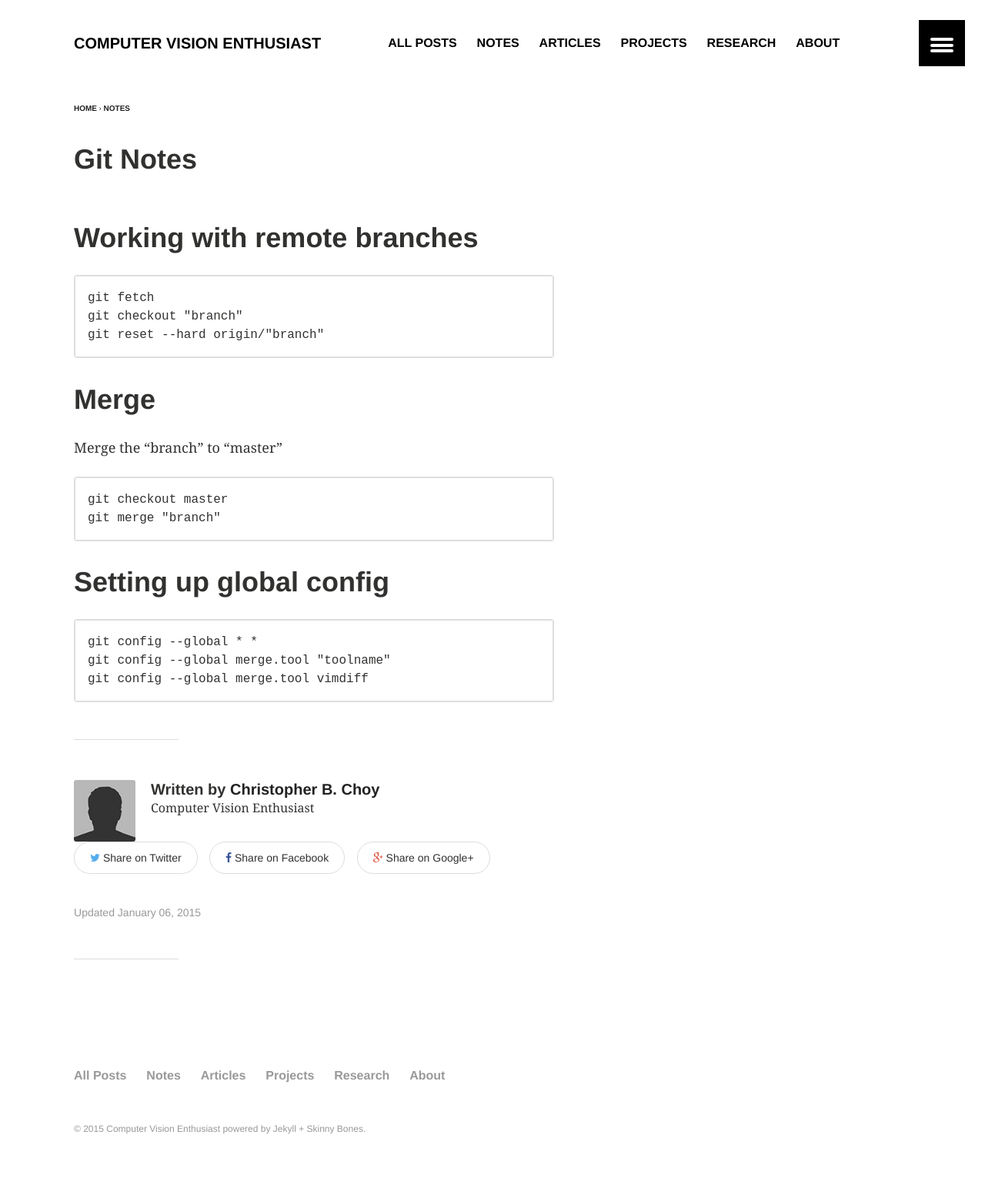
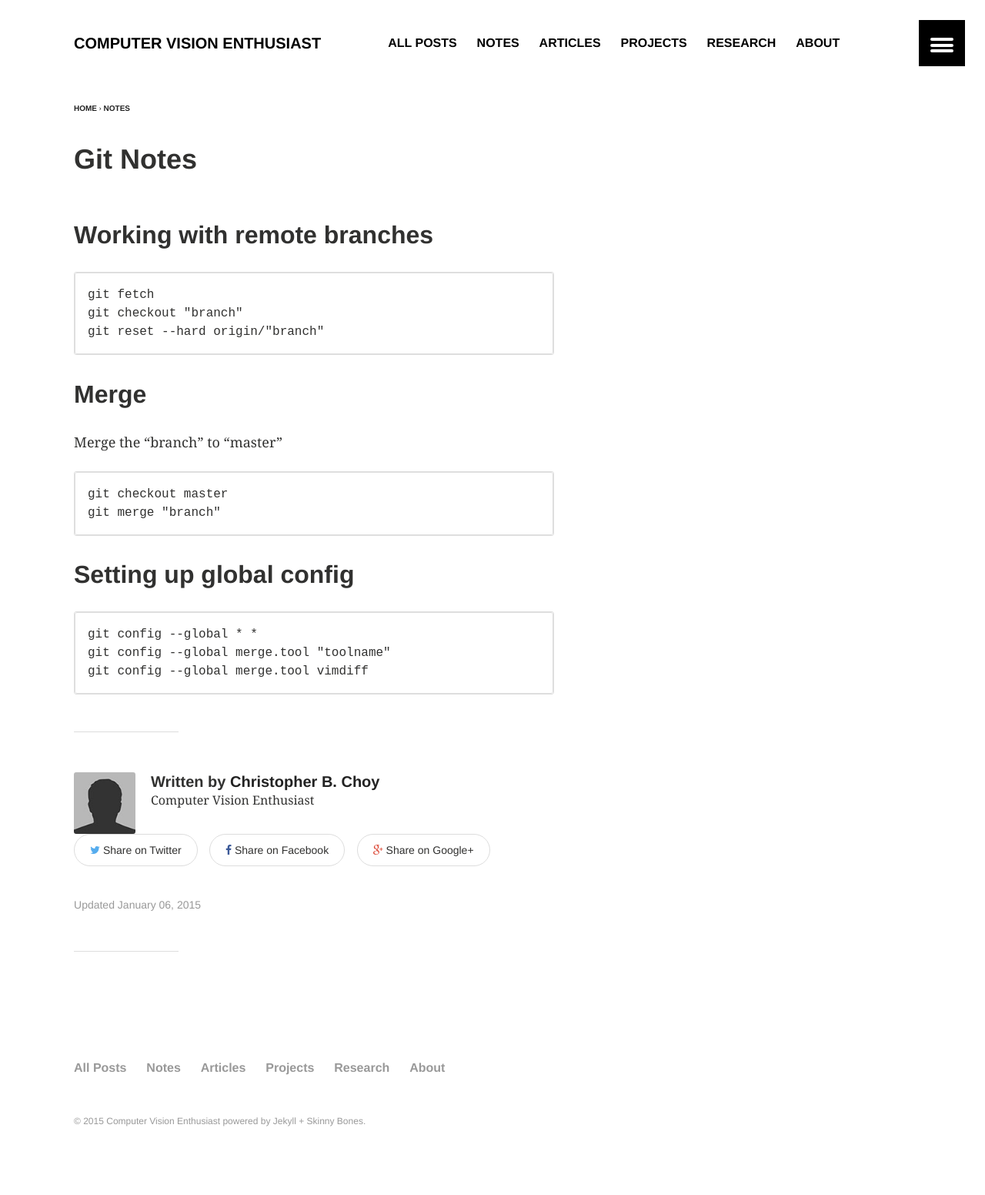
Before and after one commit to antran89/blog, a Jekyll site: the page built from _posts/notes/2015-01-05-git-notes.md, in a window 1280 px wide. Shown: the whole page at 77% size. Built offline with Jekyll 4.4.1, drawn with Linux system fonts in a browser that asks for light colours; comment, search, counter and statistics services are not loaded.

```diff
--- a/_posts/notes/2015-01-05-git-notes.md
+++ b/_posts/notes/2015-01-05-git-notes.md
@@ -13,7 +13,7 @@ image:
   teaser:
 ---
 
-# Working with remote branches
+## Working with remote branches
 
 ~~~
 git fetch
@@ -21,7 +21,7 @@ git checkout "branch"
 git reset --hard origin/"branch"
 ~~~
 
-# Merge
+## Merge
 
 Merge the "branch" to "master"
 
@@ -30,7 +30,7 @@ git checkout master
 git merge "branch"
 ~~~
 
-# Setting up global config
+## Setting up global config
 
 ~~~
 git config --global * *
```
Also changed, not shown: _posts/notes/2014-12-30-scraping-facebook-profile.md (+0 -2 lines), _posts/research/2014-12-11-clustering.md (+1 -1 lines), _posts/research/2015-01-06-measuring-rotation.md (renamed from _posts/notes/2015-01-06-measuring-rotation.md, +1 -3 lines).
